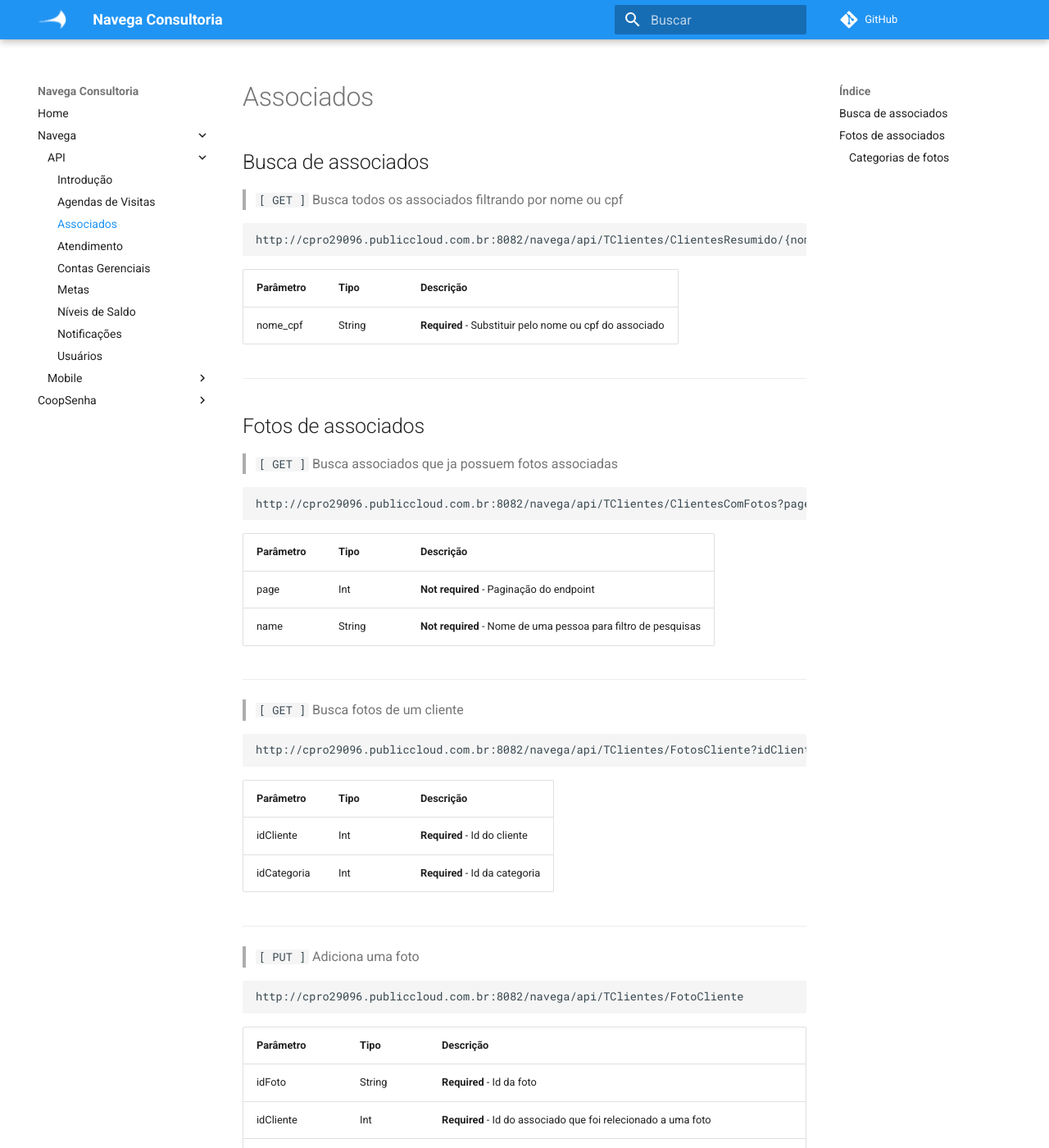
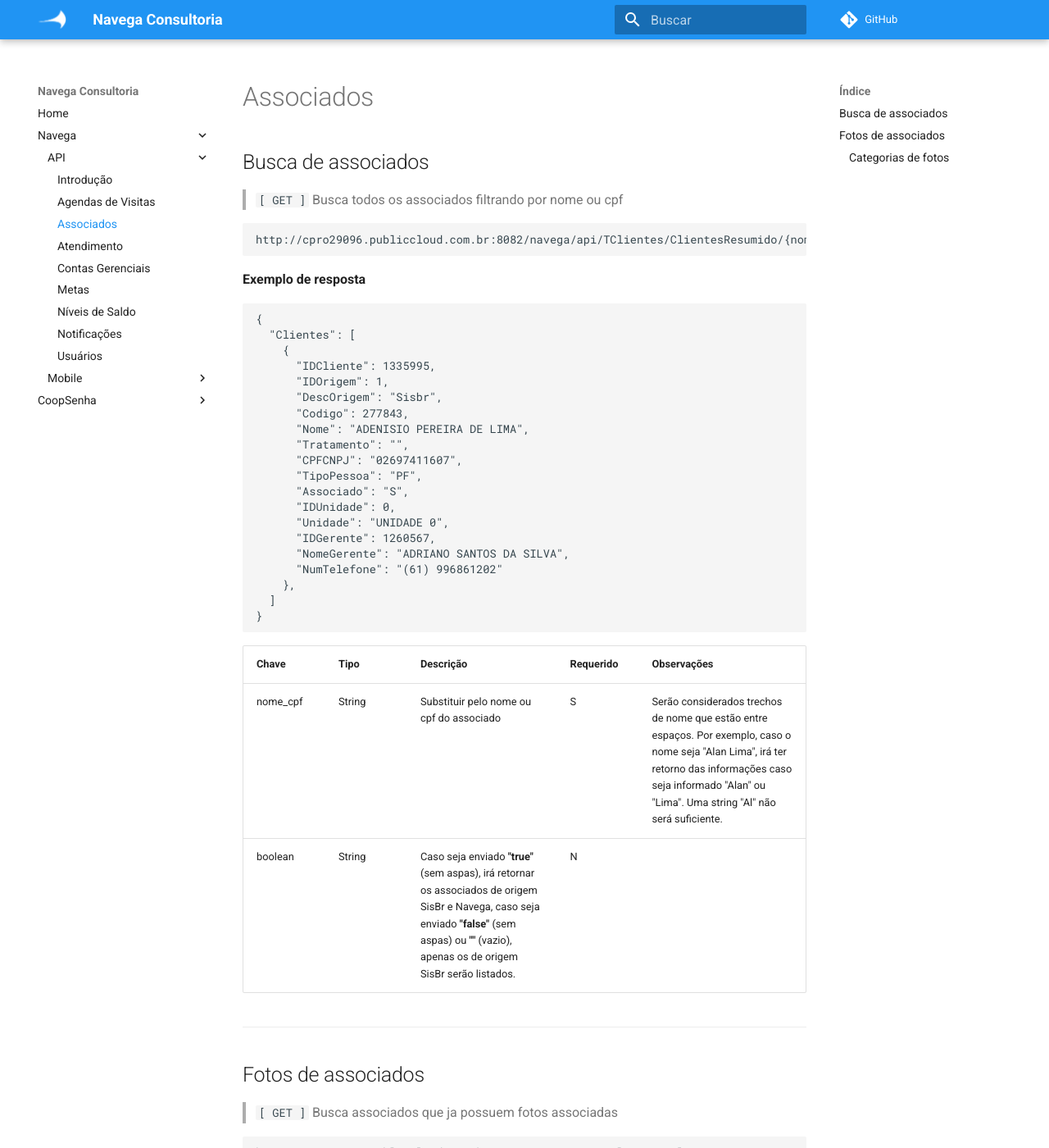
Before and after one commit to NavegaSistemas/Documentacao, an MkDocs documentation site: the page built from docs/Navega/API/associados.md, in a window 1280 px wide and 1400 px high. Shown: the whole window at 82% size. Built offline with MkDocs 1.6.1 and Material for MkDocs 9.7.7, drawn with Linux system fonts in a browser that asks for light colours.

Commit message:
Ajustes nos endpoints de usuarios, notificações, associados e agendas

````diff
--- a/docs/Navega/API/associados.md
+++ b/docs/Navega/API/associados.md
@@ -4,12 +4,41 @@
 
 
 ```
-http://cpro29096.publiccloud.com.br:8082/navega/api/TClientes/ClientesResumido/{nome_cpf}/true
+http://cpro29096.publiccloud.com.br:8082/navega/api/TClientes/ClientesResumido/{nome_cpf}/{boolean}
 ```
 
-|Parâmetro|Tipo|Descrição
-|----|------|--------|
-|nome_cpf|String|**Required** - Substituir pelo nome ou cpf do associado|
+**Exemplo de resposta**
+
+```
+{
+  "Clientes": [
+    {
+      "IDCliente": 1335995,
+      "IDOrigem": 1,
+      "DescOrigem": "Sisbr",
+      "Codigo": 277843,
+      "Nome": "ADENISIO PEREIRA DE LIMA",
+      "Tratamento": "",
+      "CPFCNPJ": "02697411607",
+      "TipoPessoa": "PF",
+      "Associado": "S",
+      "IDUnidade": 0,
+      "Unidade": "UNIDADE 0",
+      "IDGerente": 1260567,
+      "NomeGerente": "ADRIANO SANTOS DA SILVA",
+      "NumTelefone": "(61) 996861202"
+    },
+  ]
+}
+```
+
+
+|Chave|Tipo|Descrição|Requerido|Observações|
+|--|--|--|--|--|
+|nome_cpf|String|Substituir pelo nome ou cpf do associado|S| Serão considerados trechos de nome que estão entre espaços. Por exemplo, caso o nome seja "Alan Lima", irá ter retorno das informações caso seja informado "Alan" ou "Lima". Uma string "Al" não será suficiente.|
+|boolean|String|Caso seja enviado **"true"** (sem aspas), irá retornar os associados de origem SisBr e Navega, caso seja enviado **"false"** (sem aspas) ou **""** (vazio), apenas os de origem SisBr serão listados.|N||
+
+
 
 ---
 
````
Also changed, not shown: docs/Navega/API/agendas_visitas.md (+2 -2 lines), docs/Navega/API/notificacoes.md (+28 -4 lines), docs/Navega/API/usuarios.md (+4 -4 lines).
